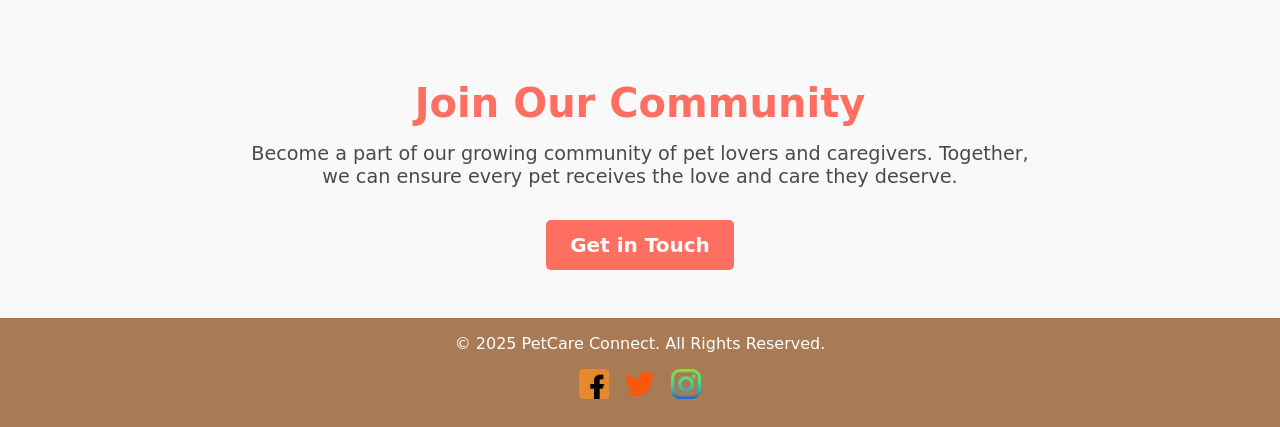
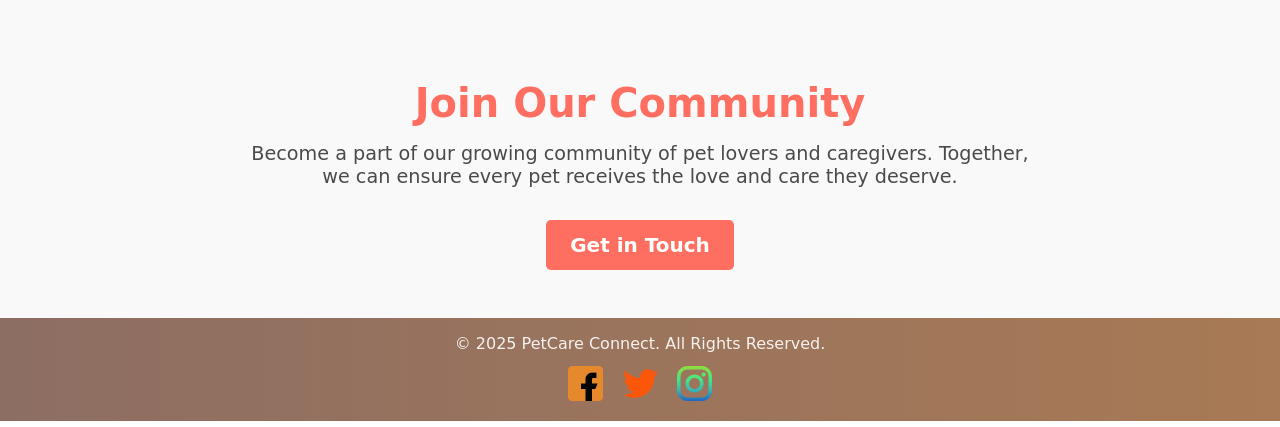
Before and after one commit to annasarabasheva/Project-with-Django-2, a Django app: page /about/ in a window 1280 px wide. Shown: the part 858-1285 px from the top of the page. Run offline with Django 4.2, Linux system fonts and the light colour scheme; some libraries are stand-ins or nearby versions.

Commit message:
Enhanced footer design

```diff
--- a/static/css/common/home.css
+++ b/static/css/common/home.css
@@ -105,37 +105,55 @@ header .logo img {
     margin: 0.5rem 0;
 }
 
-
-footer {
-    background-color: #a87a55;
+.footer {
+    background: linear-gradient(to right, #8d6e63, #a87a55); /* Smooth brown gradient */
     color: white;
-    padding: 0.5rem;
+    padding: 1rem;
     text-align: center;
+    font-size: 1rem;
+    position: relative;
+    bottom: 0;
+    width: 100%;
 }
 
-footer .social-media {
+.footer-content {
+    display: flex;
+    flex-direction: column;
+    align-items: center;
+    justify-content: center;
+}
+
+.footer .social-media {
     list-style: none;
     padding: 0;
-    margin: 1rem 0;
+    margin: 0.8rem 0 0;
     display: flex;
     justify-content: center;
-    gap: 1rem;
+    gap: 1.2rem;
 }
 
-footer .social-media li {
+.footer .social-media li {
     display: inline-block;
+    transition: transform 0.3s ease-in-out;
 }
 
-footer .social-media img {
-    width: 30px;
-    height: 30px;
-    filter: invert(1);
+.footer .social-media li:hover {
+    transform: scale(1.2);
 }
 
-footer p {
+.footer .social-media img {
+    width: 35px;
+    height: 35px;
+    filter: invert(1);
+    transition: opacity 0.3s ease-in-out;
+}
+
+.footer .social-media img:hover {
+    opacity: 0.7;
+}
+
+.footer p {
     margin: 0.5rem 0;
+    font-size: 1rem;
+    opacity: 0.9;
 }
-.feature-link {
-    text-decoration: none;
-    color: #4a4a4a;
-}
--- a/templates/common/base.html
+++ b/templates/common/base.html
@@ -22,13 +22,16 @@
     {% block content %}
     {% endblock %}
 
-    <footer>
+    <footer class="footer">
+        <div class="footer-content">
             <p>&copy; 2025 PetCare Connect. All Rights Reserved.</p>
+
             <ul class="social-media">
                 <li><a href="#"><img src="{% static 'images/facebook.png' %}" alt="Facebook"></a></li>
                 <li><a href="#"><img src="{% static 'images/twitter.png' %}" alt="Twitter"></a></li>
                 <li><a href="#"><img src="{% static 'images/instagram.png' %}" alt="Instagram"></a></li>
             </ul>
+        </div>
     </footer>
 
 </body>
```
Lines whose indentation alone changed are shown as unchanged.
